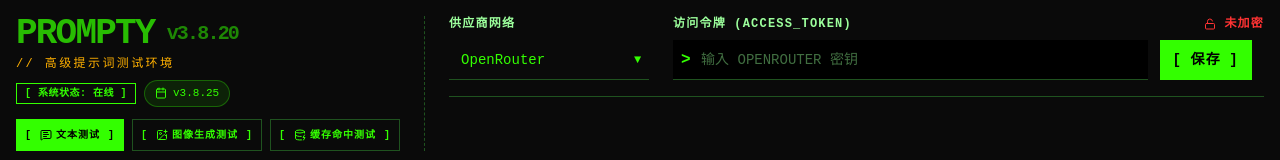
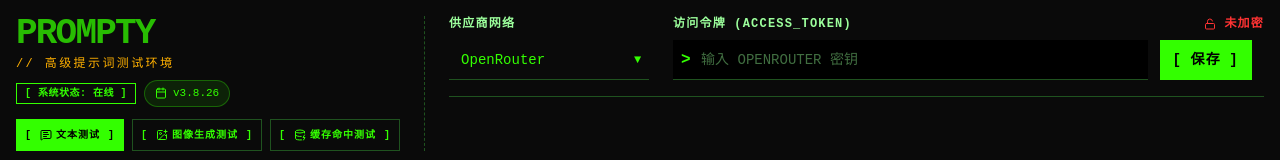
Before and after one commit to sn1p4am/prompty, a React (Vite) app: page / in a window 1280 px wide. Shown: the top 160 px of the page. Built offline with nearby package versions, Linux system fonts and the light colour scheme.

Commit message:
Remove duplicate header version badge

```diff
--- a/package.json
+++ b/package.json
@@ -1,7 +1,7 @@
 {
   "name": "prompty",
   "private": true,
-  "version": "3.8.25",
+  "version": "3.8.26",
   "type": "module",
   "scripts": {
     "dev": "vite",
--- a/src/App.jsx
+++ b/src/App.jsx
@@ -241,7 +241,7 @@
           <div className="flex flex-col justify-between">
             <div>
               <h1 className="text-4xl font-black tracking-tighter text-primary animate-pulse flex items-end gap-3 leading-none">
-                PROMPTY<span className="text-xl opacity-70 mb-1">v3.8.20</span>
+                PROMPTY
               </h1>
               <p className="text-secondary text-xs uppercase tracking-[0.2em] mt-1">
                                 // 高级提示词测试环境
--- a/src/components/VersionBadge.jsx
+++ b/src/components/VersionBadge.jsx
@@ -3,12 +3,12 @@
 
 // 版本信息配置
 const VERSION_INFO = {
-    version: 'v3.8.25',
+    version: 'v3.8.26',
     date: '2026-05-15',
     changes: [
-        { emoji: '🦊', label: 'OfoxAI', desc: '补全 image-2 常见高分辨率尺寸' },
-        { emoji: '📐', label: '尺寸选项', desc: '新增 2K/4K square、landscape、portrait' },
-        { emoji: '🧪', label: '测试覆盖', desc: '更新 Ofox 尺寸允许与拦截测试' },
+        { emoji: '🧹', label: '界面精简', desc: '移除 PROMPTY 标题旁的重复版本号' },
+        { emoji: '🏷️', label: '版本入口', desc: '仅保留系统状态右侧版本徽章' },
+        { emoji: '📌', label: '一致性', desc: '避免硬编码旧版本号误导' },
         { emoji: '🚀', label: '发布', desc: '同步 release notes 与版本号' },
     ]
 }
```
Also changed, not shown: 2 other files (tests, documents, lock files or other folders).
